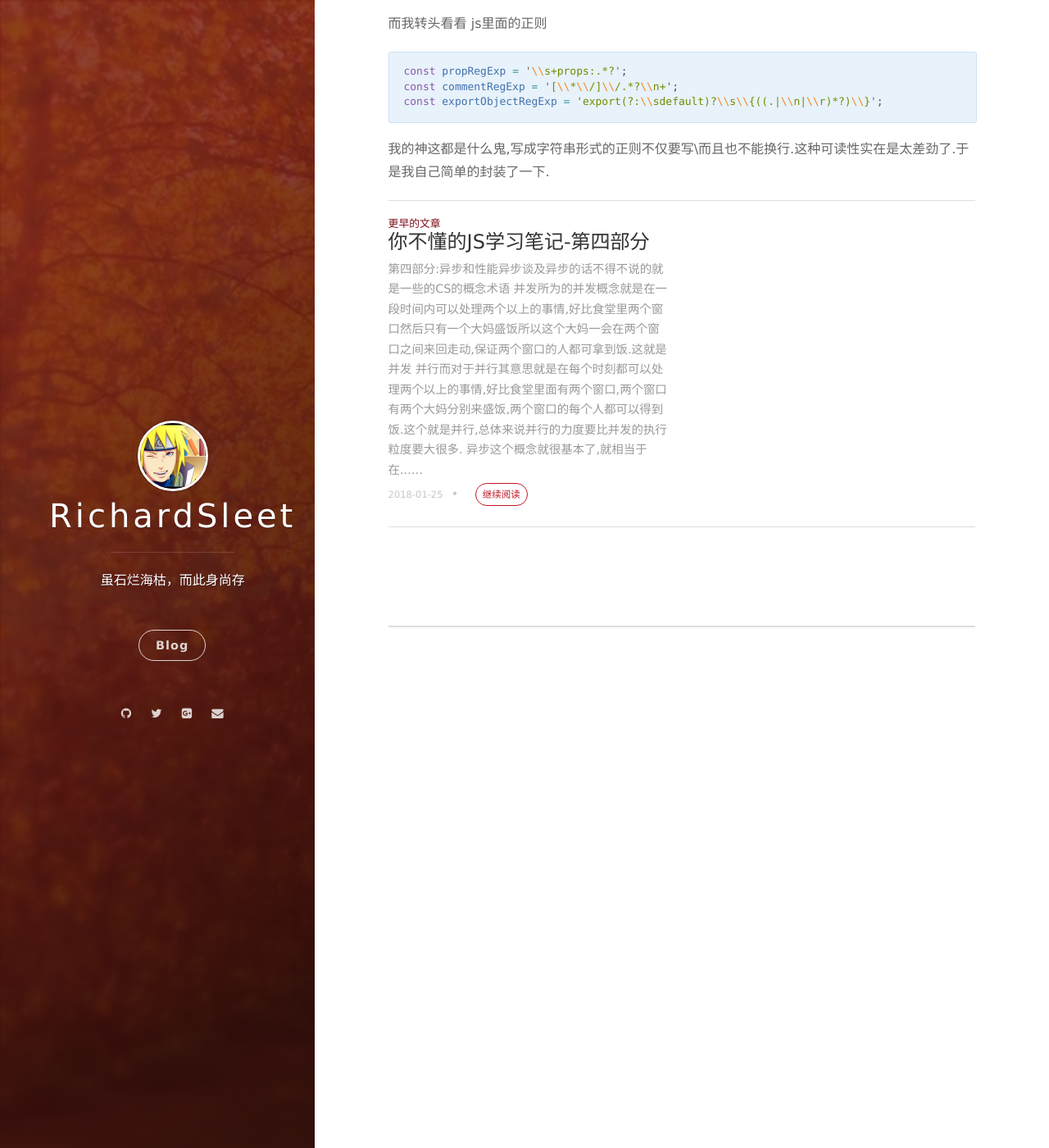
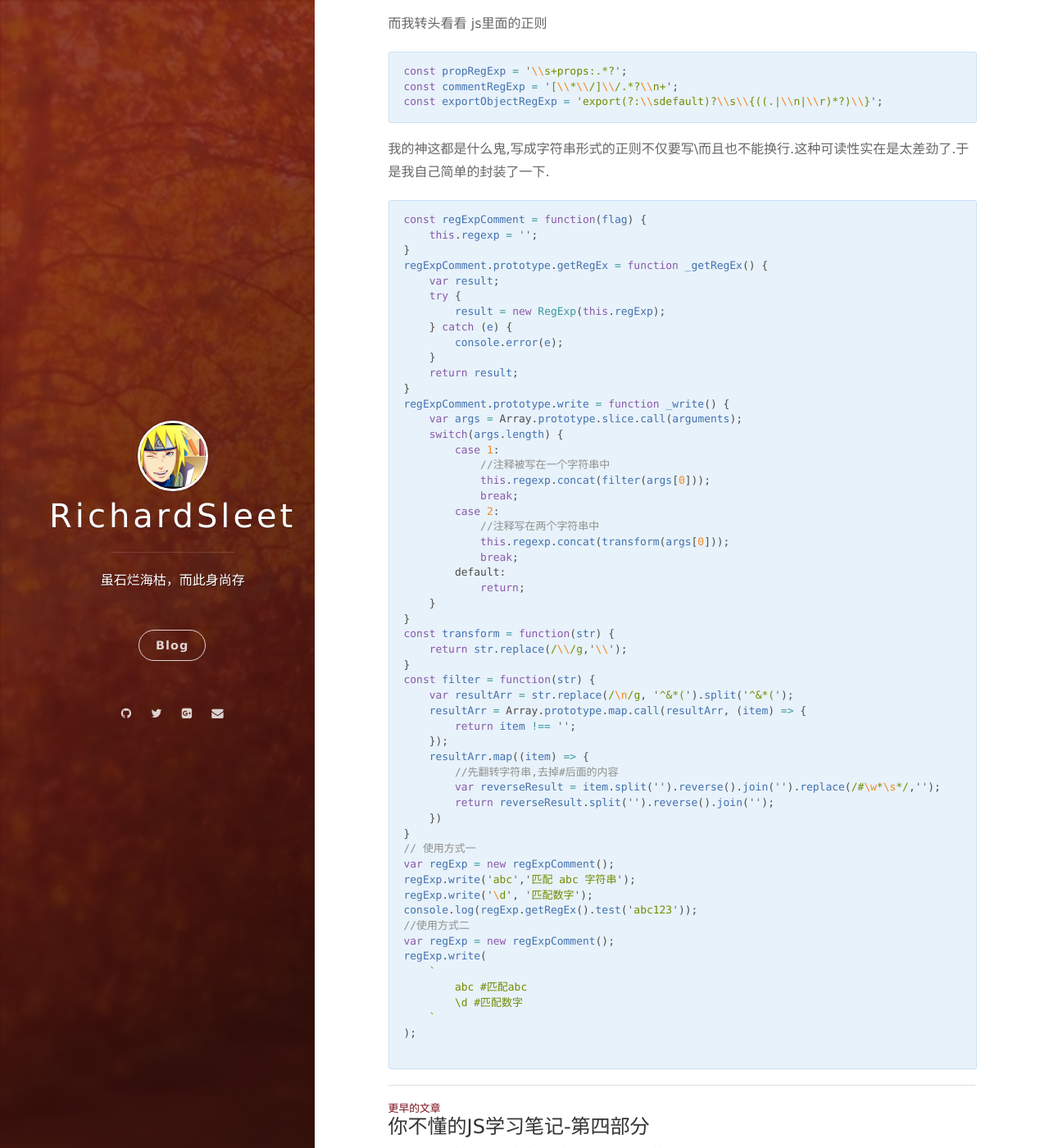
Before and after one commit to RichardSleet/RichardSleet.github.io, a Jekyll site: the page built from _posts/2018-04-08-Comment-Check-Share.md, in a window 1280 px wide and 1400 px high, scrolled down 2613 px. Shown: the whole window at 82% size. Built offline with Jekyll 4.4.1, drawn with Linux system fonts in a browser that asks for light colours; nearby versions of some CDN libraries; comment, search, counter and statistics services are not loaded.

Commit message:
add regex comment

````diff
--- a/_posts/2018-04-08-Comment-Check-Share.md
+++ b/_posts/2018-04-08-Comment-Check-Share.md
@@ -101,3 +101,60 @@ const commentRegExp = '[\\*\\/]\\/.*?\\n+';
 const exportObjectRegExp = 'export(?:\\sdefault)?\\s\\{((.|\\n|\\r)*?)\\}';
 ```
 我的神这都是什么鬼,写成字符串形式的正则不仅要写\\而且也不能换行.这种可读性实在是太差劲了.于是我自己简单的封装了一下.
+```js
+const regExpComment = function(flag) {
+    this.regexp = '';
+}
+regExpComment.prototype.getRegEx = function _getRegEx() {
+    var result;
+    try {
+        result = new RegExp(this.regExp);
+    } catch (e) {
+        console.error(e);
+    }
+    return result;
+}
+regExpComment.prototype.write = function _write() {
+    var args = Array.prototype.slice.call(arguments);
+    switch(args.length) {
+        case 1:
+            //注释被写在一个字符串中
+            this.regexp.concat(filter(args[0]));
+            break;
+        case 2:
+            //注释写在两个字符串中
+            this.regexp.concat(transform(args[0]));
+            break;
+        default:
+            return;
+    }
+}
+const transform = function(str) {
+    return str.replace(/\\/g,'\\');
+}
+const filter = function(str) {
+    var resultArr = str.replace(/\n/g, '^&*(').split('^&*(');
+    resultArr = Array.prototype.map.call(resultArr, (item) => {
+        return item !== '';
+    });
+    resultArr.map((item) => {
+        //先翻转字符串,去掉#后面的内容
+        var reverseResult = item.split('').reverse().join('').replace(/#\w*\s*/,'');
+        return reverseResult.split('').reverse().join('');
+    })
+}
+// 使用方式一
+var regExp = new regExpComment();
+regExp.write('abc','匹配 abc 字符串');
+regExp.write('\d', '匹配数字');
+console.log(regExp.getRegEx().test('abc123'));
+//使用方式二
+var regExp = new regExpComment();
+regExp.write(
+    `
+        abc #匹配abc
+        \d #匹配数字
+    `
+);
+
+```
````
